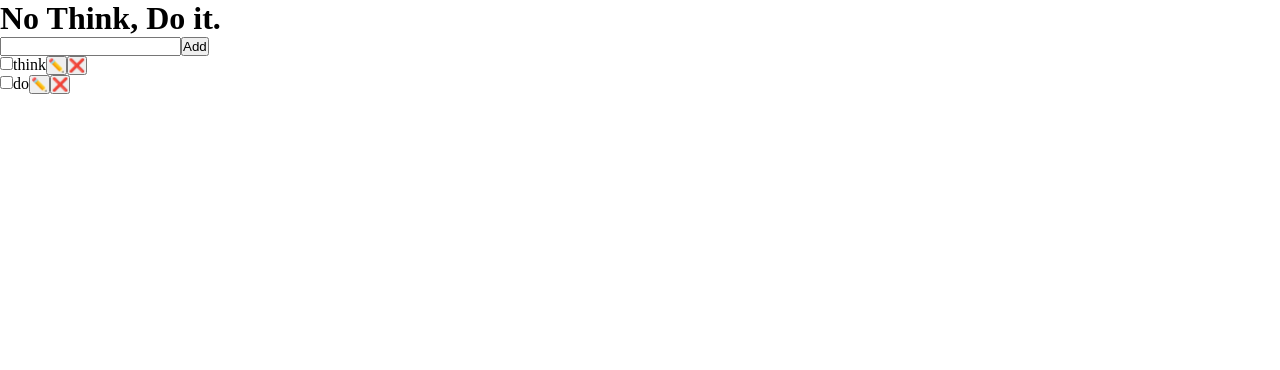
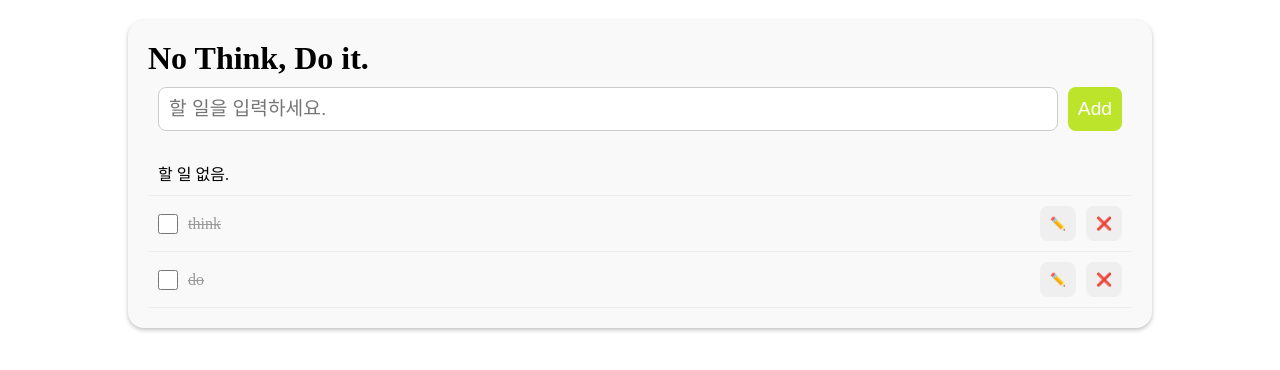
Before and after one commit to Delend08/Programming_React01, a React (Vite) app: page / in a window 1280 px wide. Shown: the top 370 px of the page. Built offline with nearby package versions, Linux system fonts and the light colour scheme.

Commit message:
TodoListApp HTML className, todolist.css

```diff
--- a/src/TodoListApp.jsx
+++ b/src/TodoListApp.jsx
@@ -1,26 +1,29 @@
-
+import './todolist.css'
 
 function TodoListApp() {
 
     return (
-        <div>
-            <h1>No Think, Do it.</h1>
-            <form>
-                <input type="text" name="Todo" id="Todo" />
-                <button type="submit">Add</button>
+        <div className="todo">
+            <h1 className="todo__title">No Think, Do it.</h1>
+            <form className="todo__form">
+                <input type="text" placeholder="할 일을 입력하세요." className="todo__input" />
+                <button type="submit" className="todo__button todo__button--add">Add</button>
             </form>
-            <ul id="TodoList">
-                <li>
-                    <input type="checkbox" id="check1" />
-                    <label htmlFor="check1">think</label>
-                    <button>✏️</button>
-                    <button>❌</button>
+            <ul className="todo__list">
+                <li className="todo__item todo__item--empty">
+                    <p>할 일 없음.</p>
                 </li>
-                <li>
-                    <input type="checkbox" id="check2" />
-                    <label htmlFor="check2">do</label>
-                    <button>✏️</button>
-                    <button>❌</button>
+                <li className="todo__item todo__item--complete">
+                    <input type="checkbox" id="check1" className="todo__check"/>
+                    <label htmlFor="check1" className="todo__label">think</label>
+                    <button className="todo__button todo__button--edit">✏️</button>
+                    <button className="todo__button todo__button--delete">❌</button>
+                </li>
+                <li className="todo__item todo__item--complete">
+                    <input type="checkbox" id="check2" className="todo__check"/>
+                    <label htmlFor="check2" className="todo__label">do</label>
+                    <button className="todo__button todo__button--edit">✏️</button>
+                    <button className="todo__button todo__button--delete">❌</button>
                 </li>
             </ul>
         </div>
--- /dev/null
+++ b/src/todolist.css
@@ -0,0 +1,65 @@
+.todo {
+    /* width: 80%;
+    min-width: 400px; */
+    width: max(80%, 400px); /* 보통: 80%, 최소: 400px */
+    margin: 20px auto; /* 위아래: 20px, 좌우: 여백 균등 분배 */
+    background-color: #f9f9f9;
+    padding: 20px;
+    border-radius: 16px;
+    box-shadow: 0 2px 4px rgb(10,10,10, 0.25); /* 세로: 아래로 2px, blur: 4px */
+}
+
+.todo__form {
+    display: flex;
+    margin-bottom: 10px;
+    padding: 10px;
+}
+.todo__input {
+    padding: 10px;
+    font-size: 1.2rem;
+    border: 1px solid #ccc;
+    border-radius: 8px;
+    margin-right: 10px;
+    flex: 1;    /* display: flex 안의 아이템 중 여유 공간 만큼 늘리자 */
+}
+.todo__button {
+    padding: 10px;
+    border: none;
+    border-radius: 8px;
+    font-size: 1.2rem;
+    cursor: crosshair;
+    color: #fff;
+}
+
+.todo__button--add {
+    background-color: rgb(188, 228, 43);
+}
+.todo__item {
+    display: flex;
+    align-items: center;
+    padding: 10px;
+    border-bottom: 1px solid #eee;
+}
+.todo__check {
+    width: 20px;
+    height: 20px;
+    cursor: grabbing;
+    accent-color: #999; /* 체크했을 때 배경색, 눈에 띄지 않게 하자 */
+}
+.todo__label {
+    margin: 0 10px;
+    flex: 1;
+}
+.todo__button--edit,
+.todo__button--delete {
+    font-size: 0.8rem;
+    margin-left: 10px;
+}
+.todo__item--complete > .todo__label {
+    text-decoration: line-through;
+    color: #999;
+}
+/*
+A > B: 바로 아래 자식
+A B:전체 자식 중에 한 자식
+*/
```
